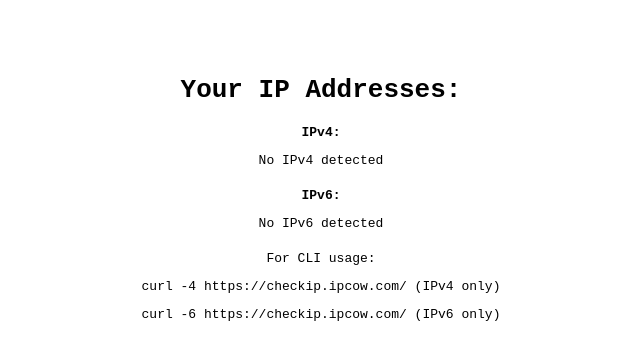
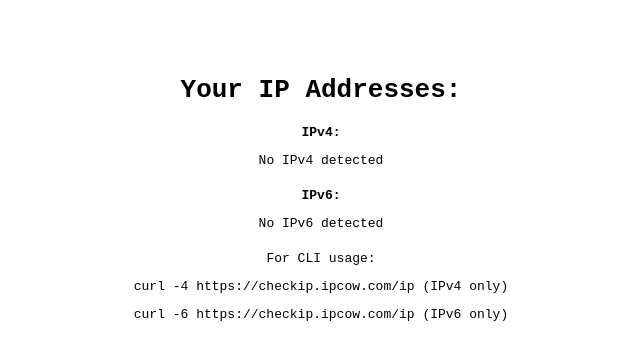
Before and after one commit to MichalAFerber/ipcow-checkip, a plain HTML site: page index.html in a window 1280 px wide. Shown: the whole page, without its empty margins (319-959 px from the left). Drawn offline with Linux system fonts and the light colour scheme; no server answers.

Commit message:
Initial commit

```diff
--- a/functions/[[path]].js
+++ b/functions/[[path]].js
@@ -13,8 +13,8 @@ export async function onRequest(context) {
 
     const { pathname } = new URL(context.request.url);
 
-    // Explicit root path (/) - For curl
-    if (pathname === '/') {
+    // /ip path - For curl, returns based on connection protocol
+    if (pathname === '/ip') {
         const ipToReturn = isIPv6 ? ipv6 : ipv4;
         return new Response(ipToReturn, {
             status: 200,
@@ -30,6 +30,6 @@ export async function onRequest(context) {
         });
     }
 
-    // Pass through to static assets (like index.html) for other requests
+    // Pass through to static assets (like index.html) for other requests, including /
     return context.next();
 }
--- a/index.html
+++ b/index.html
@@ -18,8 +18,8 @@
         <strong>IPv6:</strong> <pre id="ipv6">Loading...</pre>
     </div>
     <p>For CLI usage:</p>
-    <p><code>curl -4 https://checkip.ipcow.com/</code> (IPv4 only)</p>
-    <p><code>curl -6 https://checkip.ipcow.com/</code> (IPv6 only)</p>
+    <p><code>curl -4 https://checkip.ipcow.com/ip</code> (IPv4 only)</p>
+    <p><code>curl -6 https://checkip.ipcow.com/ip</code> (IPv6 only)</p>
     <script>
         // Fetch IPv4 from an IPv4-only service
         fetch('https://api.ipify.org', { cache: 'no-store' })
```
